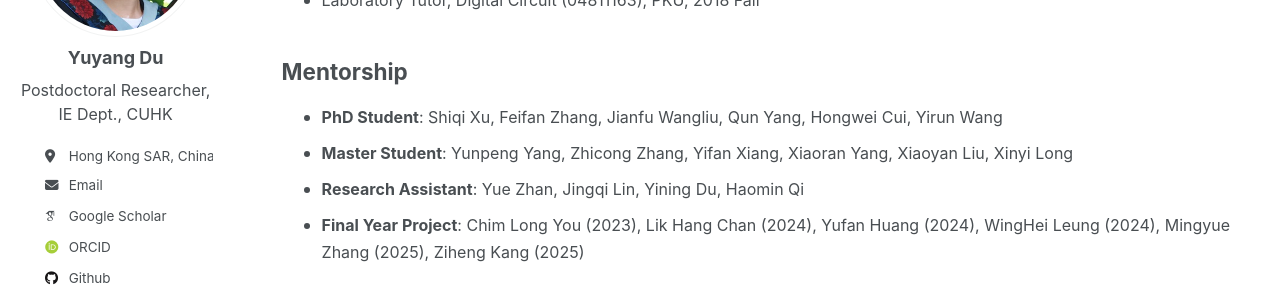
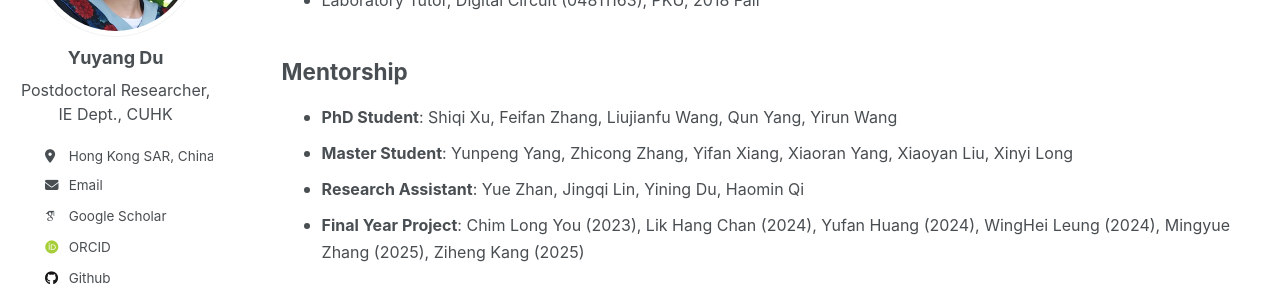
Before and after one commit to yuyangdu01/yuyangdu01.github.io, a Jekyll site: the page built from _pages/cv.md, in a window 1280 px wide and 900 px high, scrolled down 721 px. Shown: the part 254-554 px from the top of the window. Built offline with Jekyll 4.4.1, drawn with Linux system fonts in a browser that asks for light colours; some web fonts are replaced.

Commit message:
Update cv.md

```diff
--- a/_pages/cv.md
+++ b/_pages/cv.md
@@ -45,7 +45,7 @@ Teaching
 
 Mentorship
 ------
-* <font size=3> <b>PhD Student</b>: Shiqi Xu, Feifan Zhang, Jianfu Wangliu, Qun Yang, Hongwei Cui, Yirun Wang</font>
+* <font size=3> <b>PhD Student</b>: Shiqi Xu, Feifan Zhang, Liujianfu Wang, Qun Yang, Yirun Wang</font>
 * <font size=3> <b>Master Student</b>: Yunpeng Yang, Zhicong Zhang, Yifan Xiang, Xiaoran Yang, Xiaoyan Liu, Xinyi Long</font>
 * <font size=3> <b>Research Assistant</b>: Yue Zhan, Jingqi Lin, Yining Du, Haomin Qi</font>
 * <font size=3> <b>Final Year Project</b>: Chim Long You (2023), Lik Hang Chan (2024), Yufan Huang (2024), WingHei Leung (2024), Mingyue Zhang (2025), Ziheng Kang (2025)</font>
```
